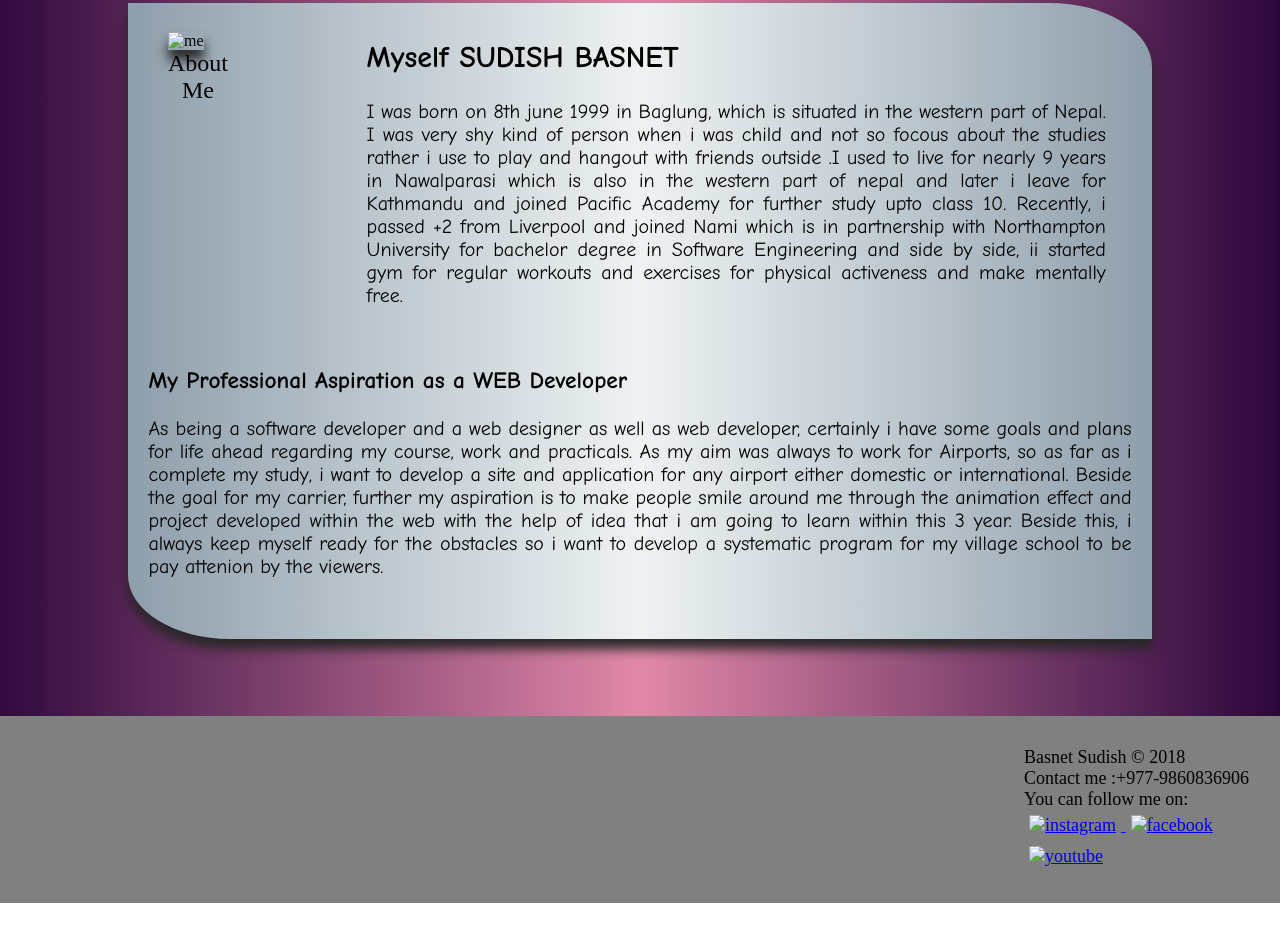
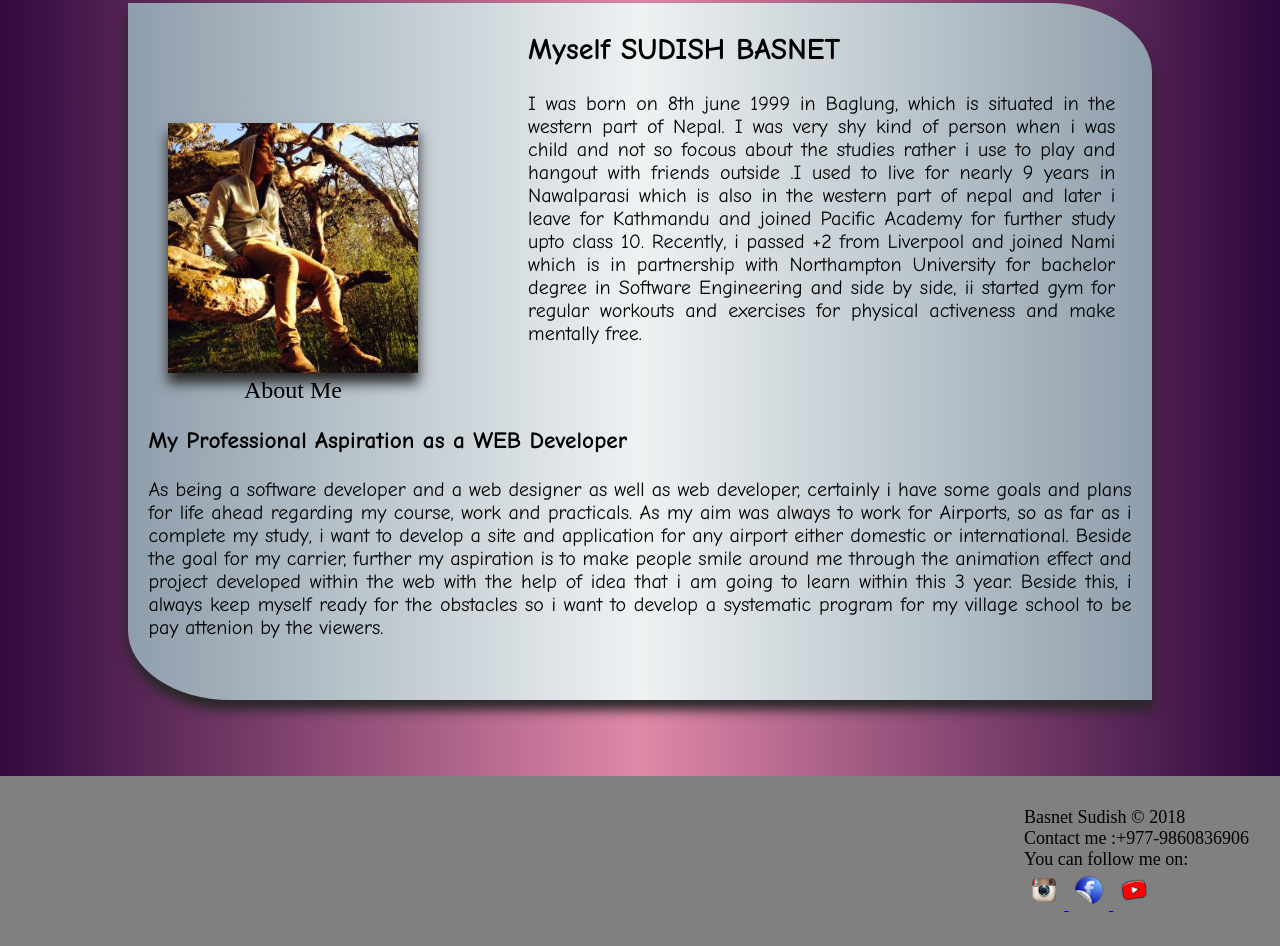
Before and after one commit to Basnyatsudish/csy1018, a plain HTML site: page about.html in a window 1280 px wide. Shown: the part 157-1103 px from the top of the page. Before the commit the page ends 1060 px from the top, so only its background shows below. Drawn offline with Linux system fonts and the light colour scheme.

Commit message:
Update about.html

```diff
--- a/about.html
+++ b/about.html
@@ -38,7 +38,7 @@
 	<div class="bio">
 		  <ul>
 			<li>
-		  <img src="imgpng/me.jpg" alt="me">
+		  <img src="me.jpg" alt="me">
       <div class="text_over">About Me</div>
 	   </li>
 
@@ -78,15 +78,15 @@
 
            You can follow me on:<br>
 
-           <a href="https://www.instagram.com/basnyat_sudish/" ><img class="direct_link" src="imgpng/instagram.png" alt="instagram">
+           <a href="https://www.instagram.com/basnyat_sudish/" ><img class="direct_link" src="instagram.png" alt="instagram">
            <!-- (Available at:https://stickeroid.com/uploads/pic/full-pngimg/06e198b715c92aec2613b42f825ad2ffb6f42c23.png, Accessd on April 20) -->
            </a>
 
-           <a href="https://www.facebook.com/danger.sudish.basnyat"><img class="direct_link" src="imgpng/facebook.png" alt="facebook">
+           <a href="https://www.facebook.com/danger.sudish.basnyat"><img class="direct_link" src="facebook.png" alt="facebook">
            <!--  (Available at:https://www.iconfinder.com/icons/60711/facebook_icon#size=128 ,Accessed on April 20) -->
             </a>
 
-            <a href="https://www.youtube.com/channel/UCkV0c0OnRJLZk2_K-EdK9Qg?view_as=subscriber"><img class="direct_link" src="imgpng/youtube.png" alt="youtube">
+            <a href="https://www.youtube.com/channel/UCkV0c0OnRJLZk2_K-EdK9Qg?view_as=subscriber"><img class="direct_link" src="youtube.png" alt="youtube">
             <!-- (Available at:https://vignette.wikia.nocookie.net/logopedia/images/4/43/Youtube_Kids_new_logo.png/revision/latest?cb=20170830023930 ,Accessed on April 20) -->
             </a>
           </p>
```
